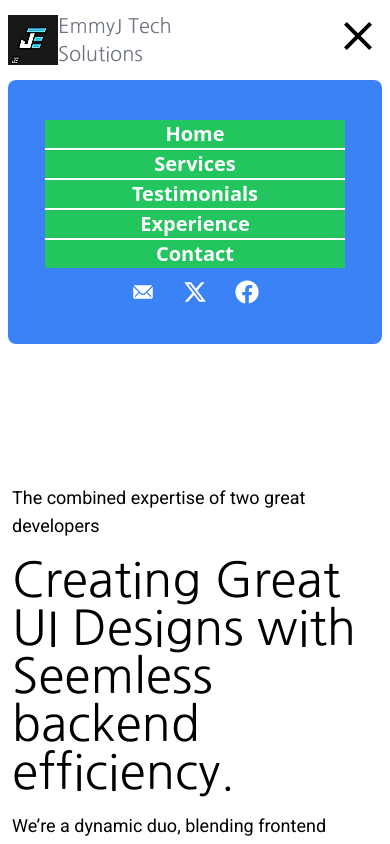
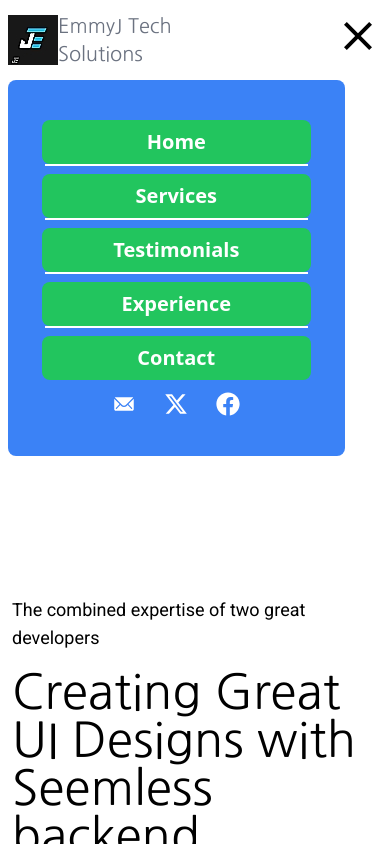
Before and after one commit to Jamesolujae123/Jaem-Tech-Solutions, a React (Vite) app: page / in a window 390 px wide. Both pictures are taken after a click on the icon 358 px from the left and 36 px from the top of the page. Shown: the top 844 px of the page. Built offline with nearby package versions, Linux system fonts and the light colour scheme.

Commit message:
Update Nav.jsx

```diff
--- a/src/components/Nav/Nav.jsx
+++ b/src/components/Nav/Nav.jsx
@@ -82,55 +82,55 @@ const Nav = () => {
         <FaXTwitter className="text-gray-500 hover:text-green-500 duration-500" />
         <FaFacebook className="text-gray-500 hover:text-green-500 duration-500" />
       </div>
-      <div className="flex flex-col mt-3  w-[100%] gap-4 md:hidden">
+      <div className="flex flex-col mt-3  w-[90%] gap-4 md:hidden">
         {mobilenav ? (
           <div className="flex items-center w-[100%] rounded-lg justify-center bg-blue-500 py-10 flex-col gap-3">
-            <div className="flex flex-col  w-[100%] text-white md:gap-11 text-xl font-semibold">
+            <div className="flex flex-col gap-2 w-[100%] text-white md:gap-11 text-xl font-semibold">
               <div className="w-[100%] flex flex-col">
                 <Link
                   onClick={closeNav}
                   to={"/"}
-                  className="hover:bg-green-300 text-center bg-green-500 w-[80%] self-center duration-500 "
+                  className="hover:bg-green-300 text-center py-2 rounded-lg bg-green-500 w-[80%] self-center duration-500 "
                 >
                   Home
                 </Link>
-                <div className="border-b-[2px] border-b-white self-center w-[80%]"></div>
+                <div className="border-b-[2px] border-b-white self-center w-[78%]"></div>
               </div>
               <div className="w-[100%] flex flex-col">
                 <Link
                   onClick={closeNav}
                   to={"/Services"}
-                  className=" text-center bg-green-500 w-[80%] self-center duration-500"
+                  className=" text-center bg-green-500 py-2 rounded-lg w-[80%] self-center duration-500"
                 >
                   Services
                 </Link>
-                <div className="border-b-[2px] border-b-white self-center w-[80%]"></div>
+                <div className="border-b-[2px] border-b-white self-center w-[78%]"></div>
               </div>
               <div className="w-[100%] flex flex-col">
                 <Link
                   onClick={closeNav}
                   to={"/Testimonials"}
-                  className=" text-center bg-green-500 w-[80%] self-center duration-500"
+                  className=" text-center bg-green-500 py-2 rounded-lg w-[80%] self-center duration-500"
                 >
                   Testimonials
                 </Link>
-                <div className="border-b-[2px]  border-b-white self-center w-[80%]"></div>
+                <div className="border-b-[2px]  border-b-white self-center w-[78%]"></div>
               </div>
               <div className="w-[100%] flex flex-col">
                 <Link
                   onClick={closeNav}
                   to={"/Experience"}
-                  className=" text-center bg-green-500 w-[80%] self-center duration-500"
+                  className=" text-center bg-green-500 py-2 rounded-lg w-[80%] self-center duration-500"
                 >
                   Experience
                 </Link>
-                <div className="border-b-[2px] border-b-white self-center w-[80%]"></div>
+                <div className="border-b-[2px] border-b-white self-center w-[78%]"></div>
               </div>
               <div className="w-[100%] flex flex-col">
                 <Link
                   onClick={closeNav}
                   to={"/Contact"}
-                  className=" text-center self-center bg-green-500 w-[80%] duration-500"
+                  className=" text-center self-center py-2 rounded-lg bg-green-500 w-[80%] duration-500"
                 >
                   Contact
                 </Link>
```
